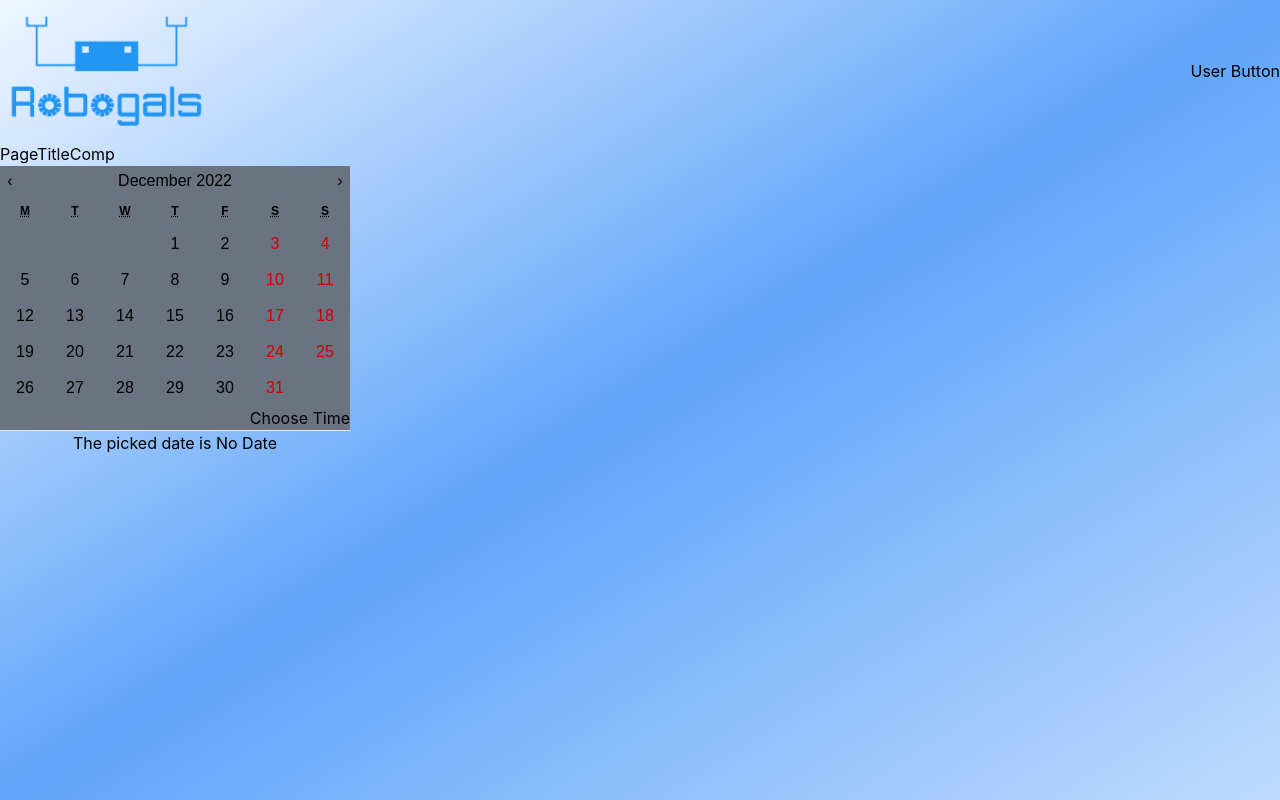
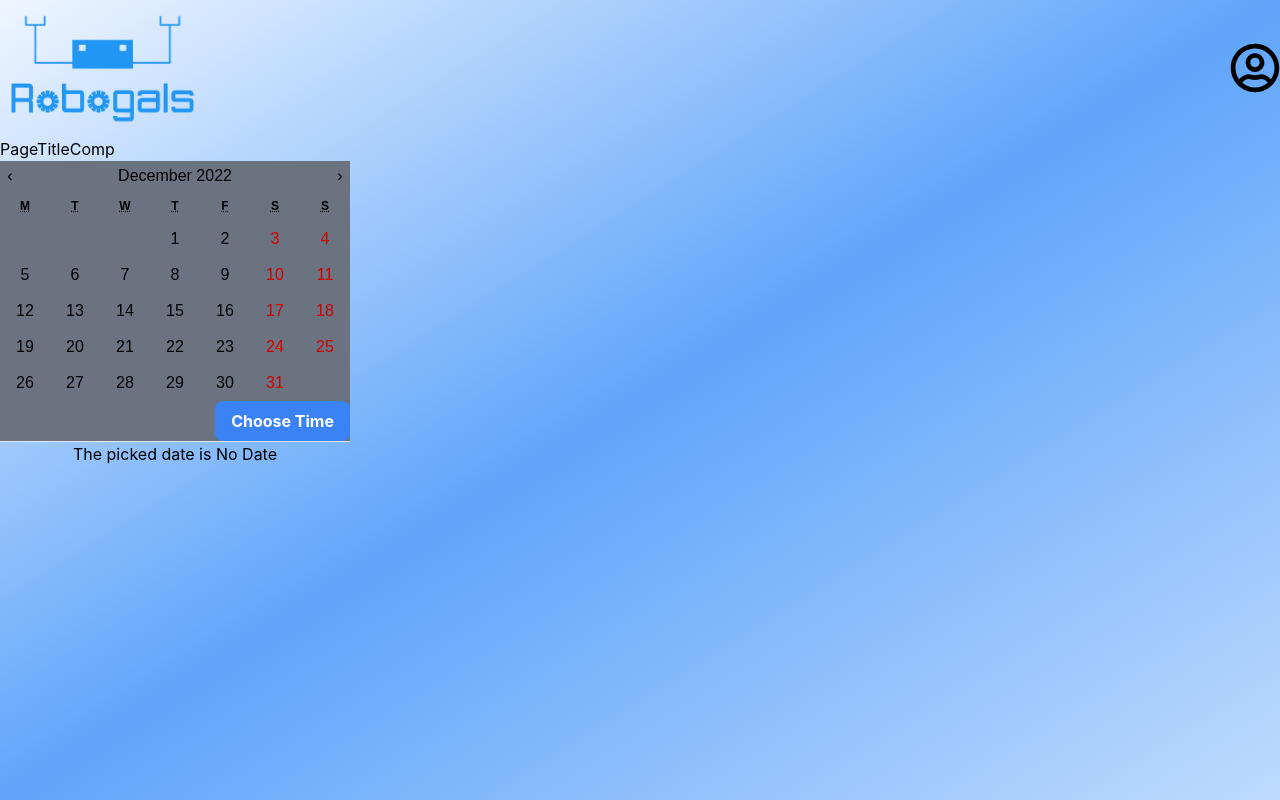
Before and after one commit to keduong33/robogalSystem, a Next.js app: page /addBooking in a window 1280 px wide. Built offline with nearby package versions, Linux system fonts and the light colour scheme; no server answers; sample sign-in values are in the browser's storage.

Commit message:
Add Global style

```diff
--- a/components/LoginComp.jsx
+++ b/components/LoginComp.jsx
@@ -51,20 +51,14 @@ function LoginComp({ setFormDetails, formDetails, handleLogin }) {
           >
             Forgot Password?
           </a>
-          <button
-            className="bg-blue-500 hover:bg-blue-700 text-white font-bold py-2 px-4 rounded-lg w-full"
-            type="submit"
-          >
+          <button className="blueButton" type="submit">
             Sign In
           </button>
         </div>
       </form>
       {/* Sign in with Google Button */}
       <div className="mt-2 flex">
-        <button
-          type="button"
-          className="text-white bg-[#4285F4] hover:bg-[#4285F4]/90 focus:ring-4 focus:outline-none focus:ring-[#4285F4]/50 font-medium rounded-lg text-sm px-5 py-2.5 text-center inline-flex justify-center items-center dark:focus:ring-[#4285F4]/55 mb-2 w-full"
-        >
+        <button className="blueButton rounded-lg text-sm px-5 py-2.5 text-center inline-flex justify-center items-center dark:focus:ring-[#4285F4]/55 mb-2 w-full">
           <svg
             className="mr-2 -ml-1 w-4 h-4"
             aria-hidden="true"
--- a/components/RegisterComp.jsx
+++ b/components/RegisterComp.jsx
@@ -45,10 +45,7 @@ function RegisterComp({ formDetails, setFormDetails, handleSignup }) {
           />
         </div>
         <div className="flex flex-col justify-between">
-          <button
-            className="bg-blue-500 hover:bg-blue-700 text-white font-bold py-2 px-4 rounded-lg w-full mt-6"
-            type="submit"
-          >
+          <button className="blueButton" type="submit">
             Register
           </button>
         </div>
@@ -57,7 +54,7 @@ function RegisterComp({ formDetails, setFormDetails, handleSignup }) {
       <div className="mt-2 flex">
         <button
           type="button"
-          className="text-white bg-[#4285F4] hover:bg-[#4285F4]/90 focus:ring-4 focus:outline-none focus:ring-[#4285F4]/50 font-medium rounded-lg text-sm px-5 py-2.5 text-center inline-flex justify-center items-center dark:focus:ring-[#4285F4]/55 mb-2 w-full"
+          className="blueButton focus:ring-4 focus:outline-none focus:ring-[#4285F4]/50 font-medium rounded-lg text-sm px-5 py-2.5 text-center inline-flex justify-center items-center dark:focus:ring-[#4285F4]/55 mb-2 w-full"
         >
           <svg
             className="mr-2 -ml-1 w-4 h-4"
--- a/components/ReusableComps/LogoBar.jsx
+++ b/components/ReusableComps/LogoBar.jsx
@@ -6,6 +6,7 @@ import Image from "next/image";
 import React from "react";
 import { useAuth } from "../../authentication/AuthContext";
 import { useRouter } from "next/router";
+import { FaRegUserCircle } from "react-icons/fa";
 
 function LogoBar() {
   const { user } = useAuth();
@@ -18,24 +19,30 @@ function LogoBar() {
     <div className="w-full bg-transparent">
       {user ? (
         <div className="flex w-full justify-between">
+          {/* Robogal Logo */}
+          <div className="w-full">
             <Image
               src="/logo.png"
               alt="Logo"
               width={200}
               height={200}
-            className="w-4/12 md:w-3/12 lg:w-1/6"
+              className="w-4/12 md:w-3/12 lg:w-1/6 hover:cursor-pointer"
               onClick={() => {
                 router.push("testsite");
               }}
             />
-          <button
-            className=""
+          </div>
+
+          {/* User Icon */}
+          <div className="self-center">
+            <FaRegUserCircle
+              className="hover:cursor-pointer"
+              size={50}
               onClick={() => {
                 router.push("user");
               }}
-          >
-            User Button
-          </button>
+            />
+          </div>
         </div>
       ) : (
         <div className="flex justify-center">
--- a/package.json
+++ b/package.json
@@ -25,6 +25,7 @@
     "react": "^18.2.0",
     "react-calendar": "^4.0.0",
     "react-dom": "18.2.0",
+    "react-icons": "^4.7.1",
     "react-router-dom": "^6.4.5"
   },
   "devDependencies": {
--- a/pages/register.jsx
+++ b/pages/register.jsx
@@ -4,7 +4,6 @@ Functionalities and Design of the REGISTER Page
 
 import { useRouter } from "next/router";
 import React, { useState } from "react";
-import LogoBar from "../components/LogoBar";
 import RegisterComp from "../components/RegisterComp";
 import { useAuth } from "../authentication/AuthContext";
 
--- a/styles/globals.css
+++ b/styles/globals.css
@@ -8,7 +8,17 @@
   margin: 0;
   font-family: -apple-system, BlinkMacSystemFont, Segoe UI, Roboto, Oxygen,
     Ubuntu, Cantarell, Fira Sans, Droid Sans, Helvetica Neue, sans-serif;
+
 }
+
+.blueButton{
+  @apply bg-blue-500 hover:bg-blue-700 text-white font-bold py-2 px-4 rounded-lg w-full items-center;
+}
+
+.greenButton{
+  @apply bg-green-700;
+}
+
 
 @media (prefers-color-scheme: dark) {
   html {
@@ -18,6 +28,8 @@
     color: white;
     background: black;
   }
+
+
 }
 
 label{
```
Also changed, not shown: 1 other file (tests, documents, lock files or other folders). Lines whose indentation alone changed are shown as unchanged.
